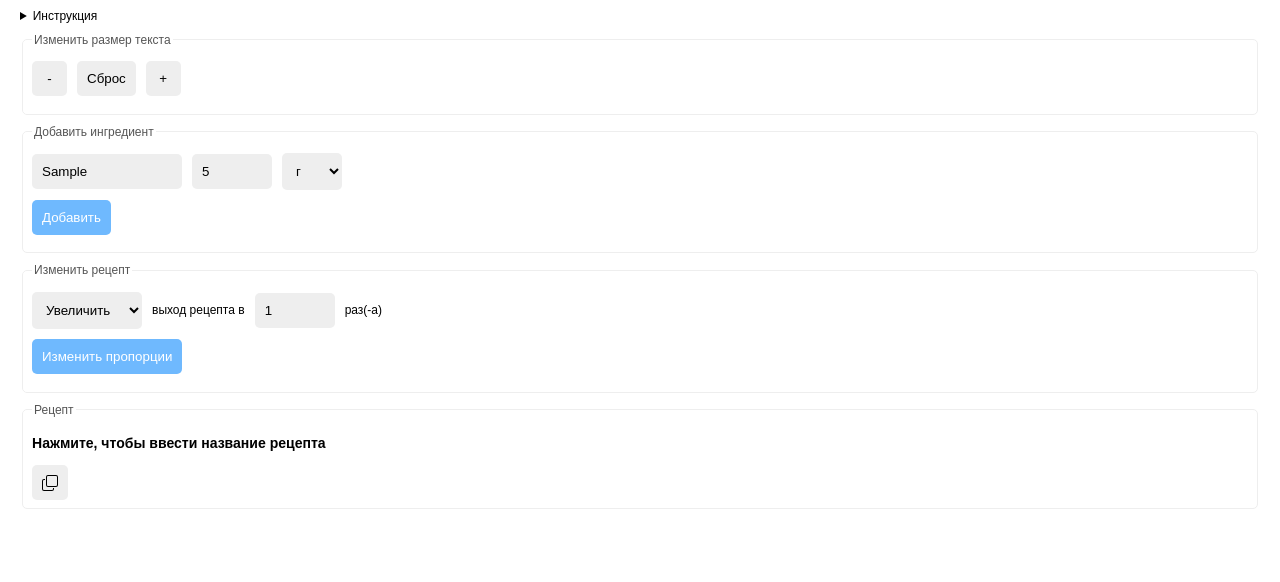
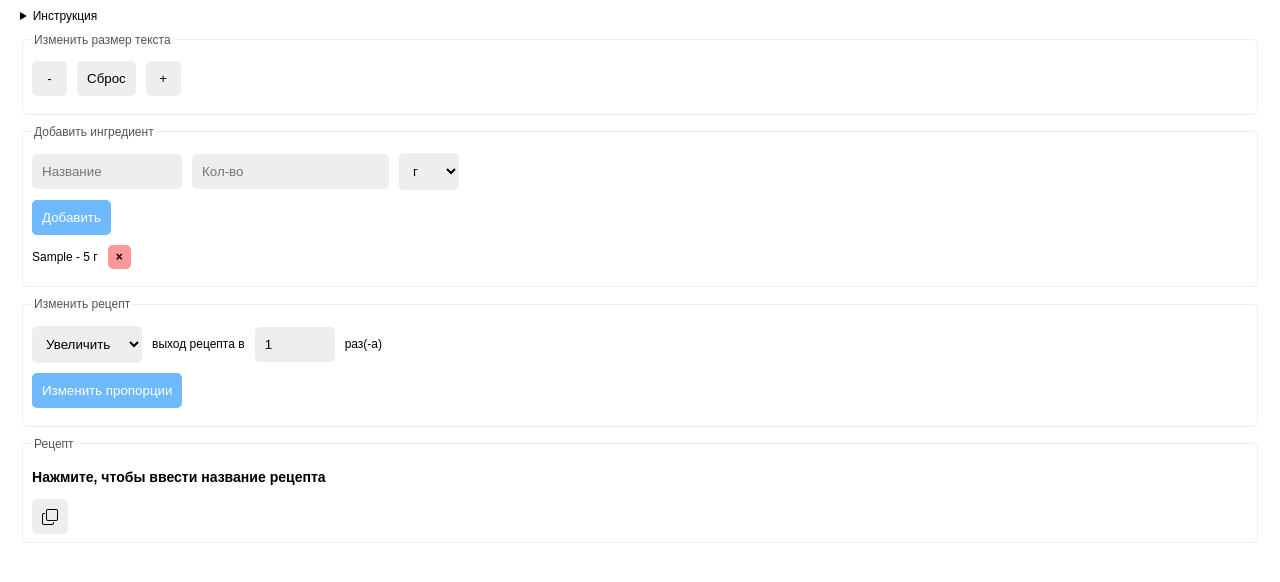
Before and after one commit to DozenDevil/recipe-calculator, a plain HTML site: page index.html in a window 1280 px wide. Both pictures are taken after typing "Sample", "5" into the empty fields and a click on the button "Добавить". Shown: the part 88-670 px from the top of the page. Drawn offline with Linux system fonts and the light colour scheme.

```diff
--- a/index.html
+++ b/index.html
@@ -51,7 +51,7 @@
       <div id="list">
         <div class="d-flex" id="itemProperties">
           <input type="text" placeholder="Название" id="itemName" />
-          <input type="number" placeholder="Кол-во" id="itemCount" />
+          <input type="number" placeholder="Кол-во" id="itemAmount" />
           <select id="itemMeasure">
             <option value="г">г</option>
             <option value="кг">кг</option>
--- a/main.js
+++ b/main.js
@@ -1,3 +1,43 @@
+let recipe = []
+document.getElementById('addItem').addEventListener('click', function() {
+    const itemName = document.getElementById('itemName');
+    const itemAmount = document.getElementById('itemAmount');
+    const itemMeasure = document.getElementById('itemMeasure');
+
+    if (!itemName.value) {
+        alert('Введите название ингредиента!');
+        return false;
+    }
+
+    recipe.push({
+        "name": itemName.value,
+        "amount": +itemAmount.value,
+        "measure": itemMeasure.value
+    });
+
+    let ingredient
+    if (+itemAmount.value) {
+        ingredient = `${itemName.value} - ${itemAmount.value} ${itemMeasure.value}`;
+    } else {
+        ingredient = `${itemName.value} - по вкусу`;
+    }
+
+    let itemContainer = document.createElement('div');
+    itemContainer.innerHTML = `
+        <div class="d-flex justify-ingredient">
+            <div>${ingredient}</div>
+            <button class="dangerButton" data-ingredient-name="${itemName.value}">&times;</button>
+        </div>
+    `
+
+    document.getElementById('recipe1').append(itemContainer);
+
+    itemName.value = '';
+    itemAmount.value = '';
+})
+
+// Размер шрифта
+
 if (!localStorage.getItem('userFontSize')) {
     localStorage.setItem('userFontSize', 12);
 }
--- a/style.css
+++ b/style.css
@@ -1,8 +1,8 @@
 * {
-  -webkit-user-select: none;
-  -moz-user-select: none;
-  -ms-user-select: none;
-  user-select: none;
+    -webkit-user-select: none;
+    -moz-user-select: none;
+    -ms-user-select: none;
+    user-select: none;
 }
 
 body {
@@ -19,11 +19,23 @@ body {
     margin: 10px 0;
 }
 
+.justify-ingredient {
+    justify-content: space-between;
+}
+
+@media (min-width: 768px) {
+    .justify-ingredient {
+        justify-content: flex-start;
+    }
+}
+
 legend {
     color: #555;
 }
 
-summary, button, #recipeTitle {
+summary,
+button,
+#recipeTitle {
     cursor: pointer;
 }
 
@@ -37,7 +49,9 @@ fieldset {
     border-radius: 5px;
 }
 
-input, button, select {
+input,
+button,
+select {
     display: block;
     padding: 10px;
     border-radius: 5px;
@@ -46,7 +60,8 @@ input, button, select {
     background-color: #eee;
 }
 
-#fsize button, #copyRecipe {
+#fsize button,
+#copyRecipe {
     min-width: 35px;
     height: 35px;
     display: flex;
@@ -58,7 +73,9 @@ input, button, select {
     width: 130px;
 }
 
-#itemCount, #itemMeasure, #scalingCoefficient {
+#itemCount,
+#itemMeasure,
+#scalingCoefficient {
     width: 60px;
 }
 
@@ -67,3 +84,10 @@ input, button, select {
     color: white;
     margin: 10px 0;
 }
+
+.dangerButton {
+    padding: 5px 8px;
+    background-color: #f99;
+    font-weight: bold;
+    font-size: 12px;
+}
```
